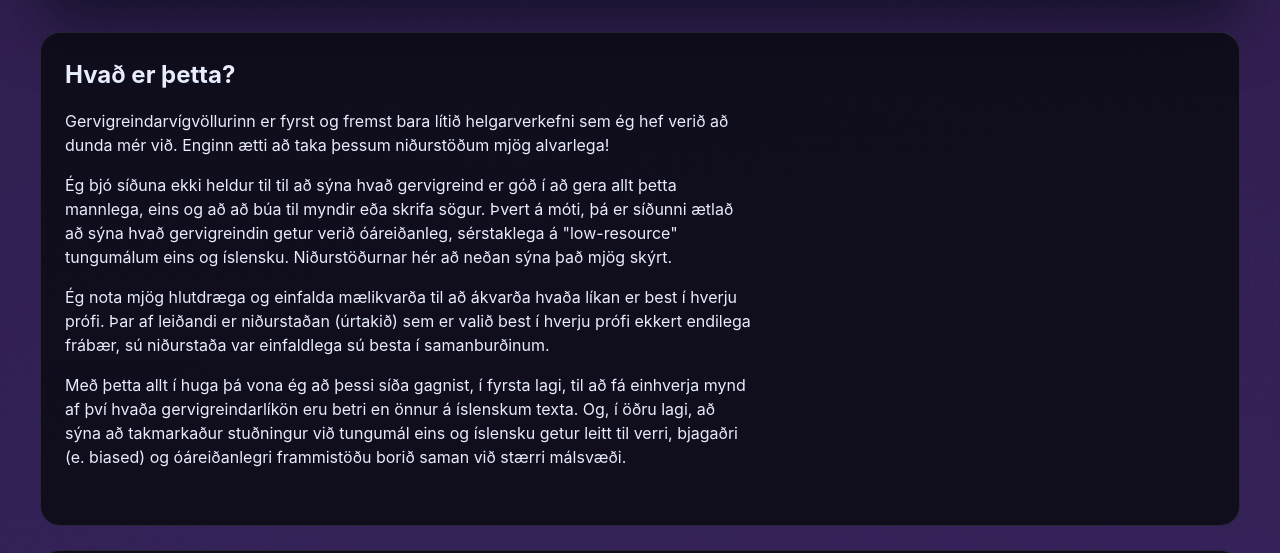
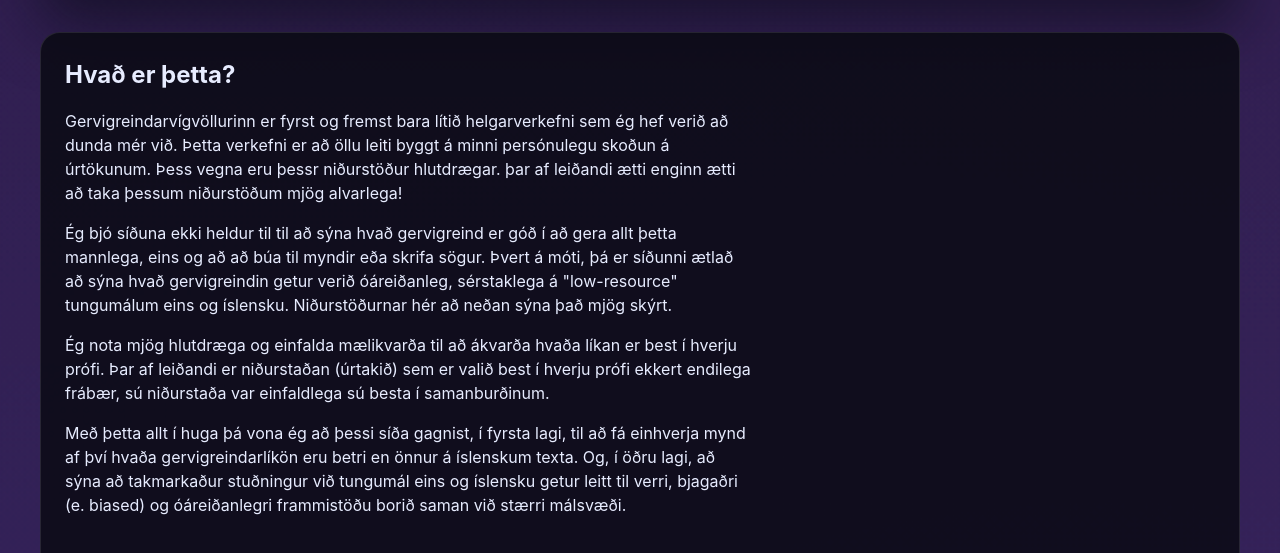
Before and after one commit to atliSig/gervigreindin, a plain HTML site: page arena.html in a window 1280 px wide. Shown: the part 812-1365 px from the top of the page. Drawn offline with Linux system fonts and the light colour scheme.

Commit message:
Update arena.html

```diff
--- a/arena.html
+++ b/arena.html
@@ -157,7 +157,7 @@
             <h2>Hvað er þetta?</h2>
             <p>
               Gervigreindarvígvöllurinn er fyrst og fremst bara lítið helgarverkefni sem ég hef verið að dunda mér við.
-              Enginn ætti að taka þessum niðurstöðum mjög alvarlega!
+              Þetta verkefni er að öllu leiti byggt á minni persónulegu skoðun á úrtökunum. Þess vegna eru þessr niðurstöður hlutdrægar. þar af leiðandi ætti enginn ætti að taka þessum niðurstöðum mjög alvarlega!
             </p>
             <p>
               Ég bjó síðuna ekki heldur til til að sýna hvað gervigreind er góð í að gera allt þetta mannlega, eins og að
```
